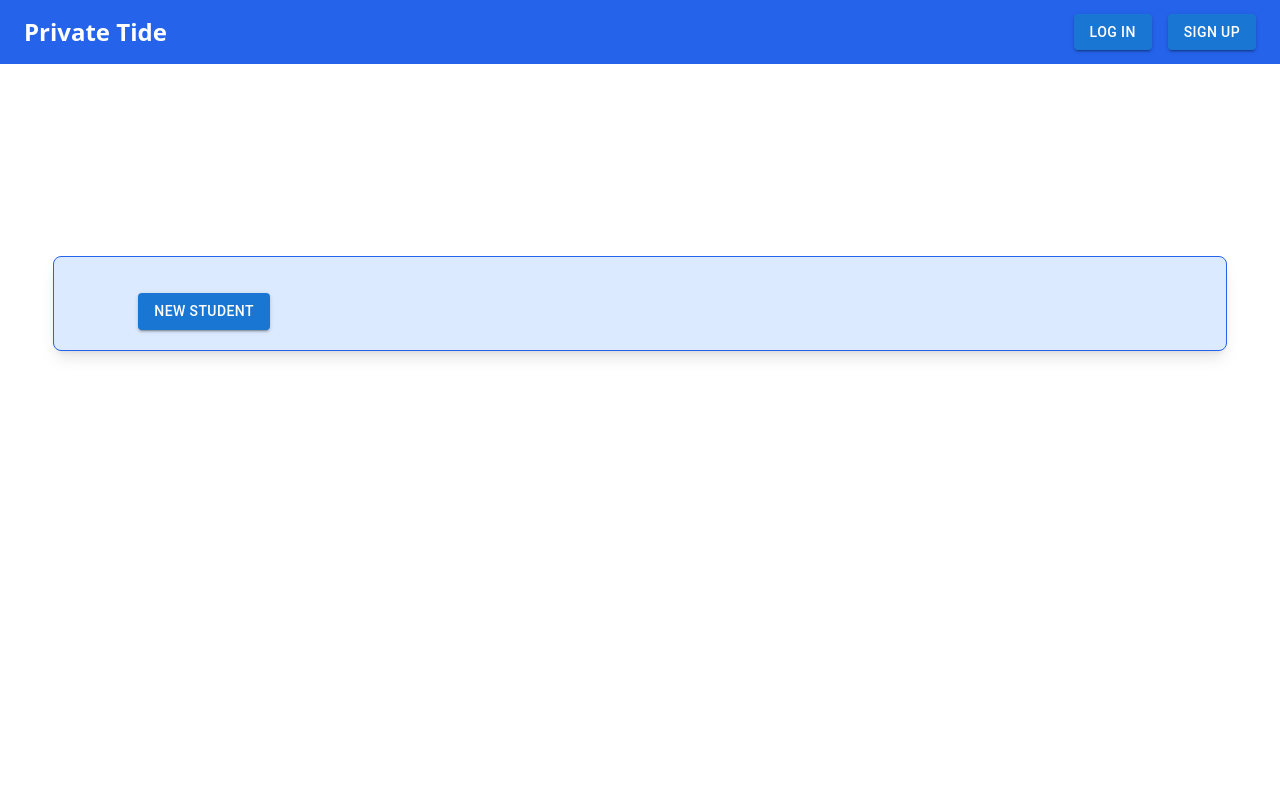
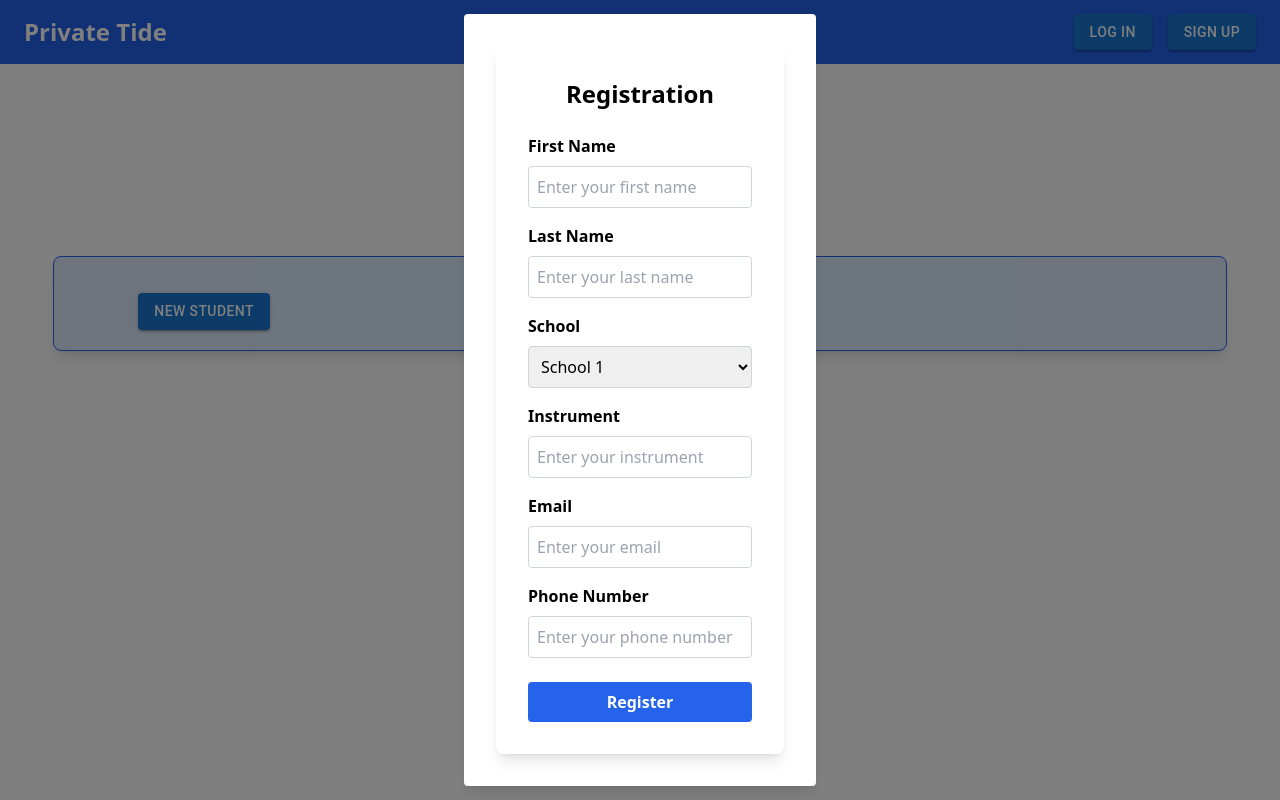
Before and after one commit to JimmyTran48/private-tide, a React app: page /students in a window 1280 px wide. Both pictures are taken after a click on the button "NEW STUDENT". Built offline with nearby package versions, Linux system fonts and the light colour scheme.

Commit message:
Created a StudentsForm

```diff
--- /dev/null
+++ b/client/components/forms/StudentsForm/StudentsForm.js
@@ -0,0 +1,85 @@
+import React from 'react';
+
+const StudentsForm = () => {
+  return (
+    <div className='w-72 mx-auto bg-white p-8 rounded-lg shadow-lg'>
+      <h2 className='text-2xl font-bold mb-6 text-center'>Registration</h2>
+      <form>
+        <div className='mb-4'>
+          <label htmlFor='firstName' className='block font-semibold mb-2'>
+            First Name
+          </label>
+          <input
+            type='text'
+            id='firstName'
+            className='w-full p-2 border border-gray-300 rounded'
+            placeholder='Enter your first name'
+          />
+        </div>
+        <div className='mb-4'>
+          <label htmlFor='lastName' className='block font-semibold mb-2'>
+            Last Name
+          </label>
+          <input
+            type='text'
+            id='lastName'
+            className='w-full p-2 border border-gray-300 rounded'
+            placeholder='Enter your last name'
+          />
+        </div>
+        <div className='mb-4'>
+          <label htmlFor='school' className='block font-semibold mb-2'>
+            School
+          </label>
+          <select
+            id='school'
+            className='w-full p-2 border border-gray-300 rounded'>
+            <option value='school1'>School 1</option>
+            <option value='school2'>School 2</option>
+            <option value='school3'>School 3</option>
+          </select>
+        </div>
+        <div className='mb-4'>
+          <label htmlFor='instrument' className='block font-semibold mb-2'>
+            Instrument
+          </label>
+          <input
+            type='text'
+            id='instrument'
+            className='w-full p-2 border border-gray-300 rounded'
+            placeholder='Enter your instrument'
+          />
+        </div>
+        <div className='mb-4'>
+          <label htmlFor='email' className='block font-semibold mb-2'>
+            Email
+          </label>
+          <input
+            type='email'
+            id='email'
+            className='w-full p-2 border border-gray-300 rounded'
+            placeholder='Enter your email'
+          />
+        </div>
+        <div className='mb-6'>
+          <label htmlFor='phoneNumber' className='block font-semibold mb-2'>
+            Phone Number
+          </label>
+          <input
+            type='tel'
+            id='phoneNumber'
+            className='w-full p-2 border border-gray-300 rounded'
+            placeholder='Enter your phone number'
+          />
+        </div>
+        <button
+          type='submit'
+          className='w-full py-2 bg-blue-600 text-white font-semibold rounded hover:bg-blue-700'>
+          Register
+        </button>
+      </form>
+    </div>
+  );
+};
+
+export default StudentsForm;
--- /dev/null
+++ b/client/components/forms/StudentsForm/index.js
@@ -0,0 +1 @@
+export { default } from './StudentsForm';
--- /dev/null
+++ b/client/components/utils/Modals/StudentsModal/StudentsModal.js
@@ -0,0 +1,29 @@
+import React, { useState } from 'react';
+import { Modal } from '@mui/material';
+
+import StudentsForm from '../../../forms/StudentsForm';
+
+const StudentsModal = ({ close }) => {
+  const [open, setOpen] = useState(true);
+
+  return (
+    <Modal
+      open={open}
+      onClose={() => {
+        setOpen(false);
+        close();
+      }}
+      className='flex items-center justify-center'>
+      <div className='bg-white p-8 rounded shadow-lg'>
+        <StudentsForm
+          close={() => {
+            setOpen(false);
+            close();
+          }}
+        />
+      </div>
+    </Modal>
+  );
+};
+
+export default StudentsModal;
--- /dev/null
+++ b/client/components/utils/Modals/StudentsModal/index.js
@@ -0,0 +1 @@
+export { default } from './StudentsModal';
--- a/client/pages/StudentsPage/StudentsPage.js
+++ b/client/pages/StudentsPage/StudentsPage.js
@@ -1,11 +1,14 @@
-import React from 'react';
+import React, { useState } from 'react';
 import { useSelector } from 'react-redux';
 import Slider from 'react-slick';
 
 import { Button } from '@mui/material';
+import StudentsModal from '../../components/utils/Modals/StudentsModal/StudentsModal';
 
 const StudentsPage = () => {
   const students = useSelector((state) => state.teacher.students);
+
+  const [showForm, setShowForm] = useState(false);
 
   const settings = {
     className: 'center',
@@ -19,16 +22,22 @@ const StudentsPage = () => {
     arrows: false,
   };
 
-  const divClass =
-    'p-4 rounded-lg shadow-md text-center my-0.5 h-32 bg-gray-100';
-  const h3Class = 'text-xl font-semibold mb-2';
-
   return (
+    <React.Fragment>
+      {showForm && (
+        <StudentsModal
+          close={() => {
+            setShowForm(false);
+          }}
+        />
+      )}
       <div className='w-11/12 mx-auto my-48 p-5 border border-blue-600 rounded-lg bg-blue-100 shadow-lg'>
         <Slider {...settings} className=''>
           {students.map((student, index) => (
-          <div key={index} className={divClass}>
-            <h3 className={h3Class}>
+            <div
+              key={index}
+              className='p-4 rounded-lg shadow-md text-center my-0.5 h-32 bg-gray-100'>
+              <h3 className='text-xl font-semibold mb-2'>
                 {student.first_name} {student.last_name}
               </h3>
             </div>
@@ -37,10 +46,14 @@ const StudentsPage = () => {
         <Button
           variant='contained'
           style={{ marginTop: '1rem', marginLeft: '4rem' }}
-        className='bg-blue-600 hover:bg-blue-700 text-white'>
+          className='bg-blue-600 hover:bg-blue-700 text-white'
+          onClick={() => {
+            setShowForm(true);
+          }}>
           New Student
         </Button>
       </div>
+    </React.Fragment>
   );
 };
 
```
Lines whose indentation alone changed are shown as unchanged.
